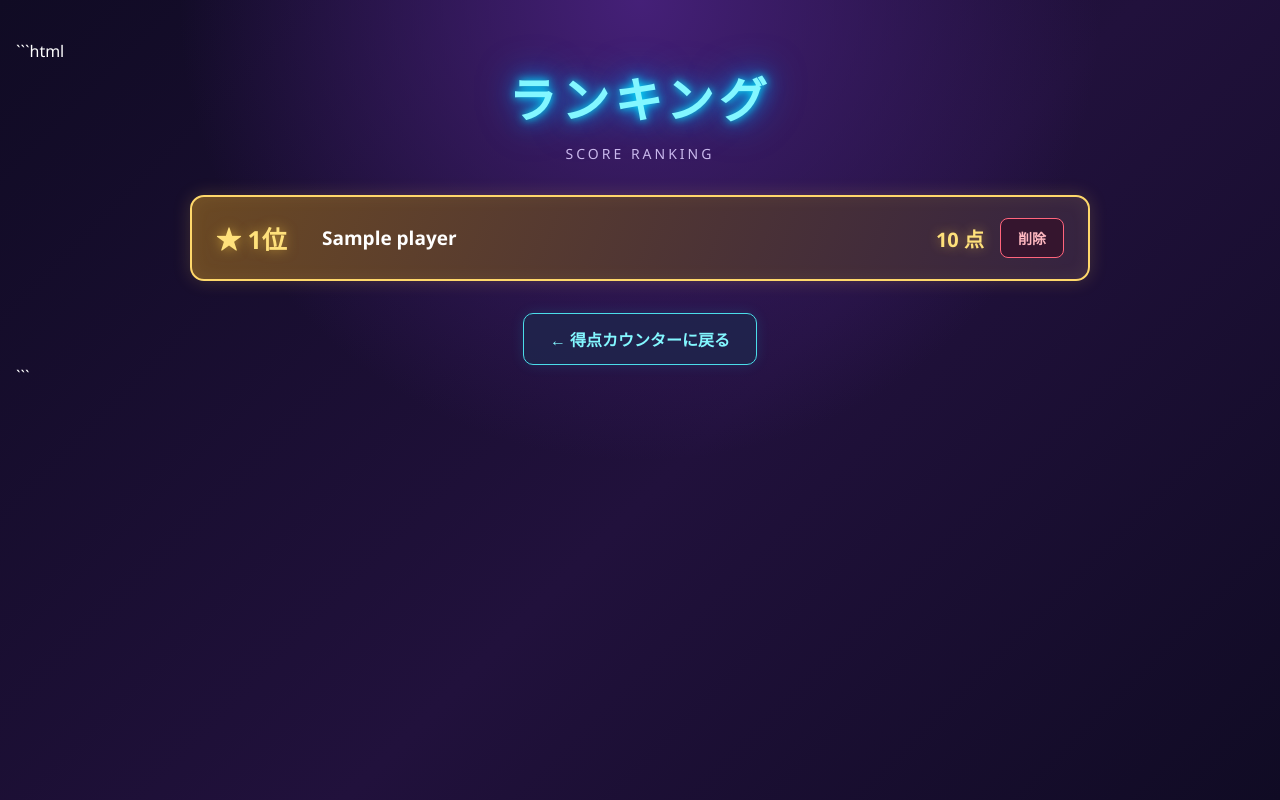
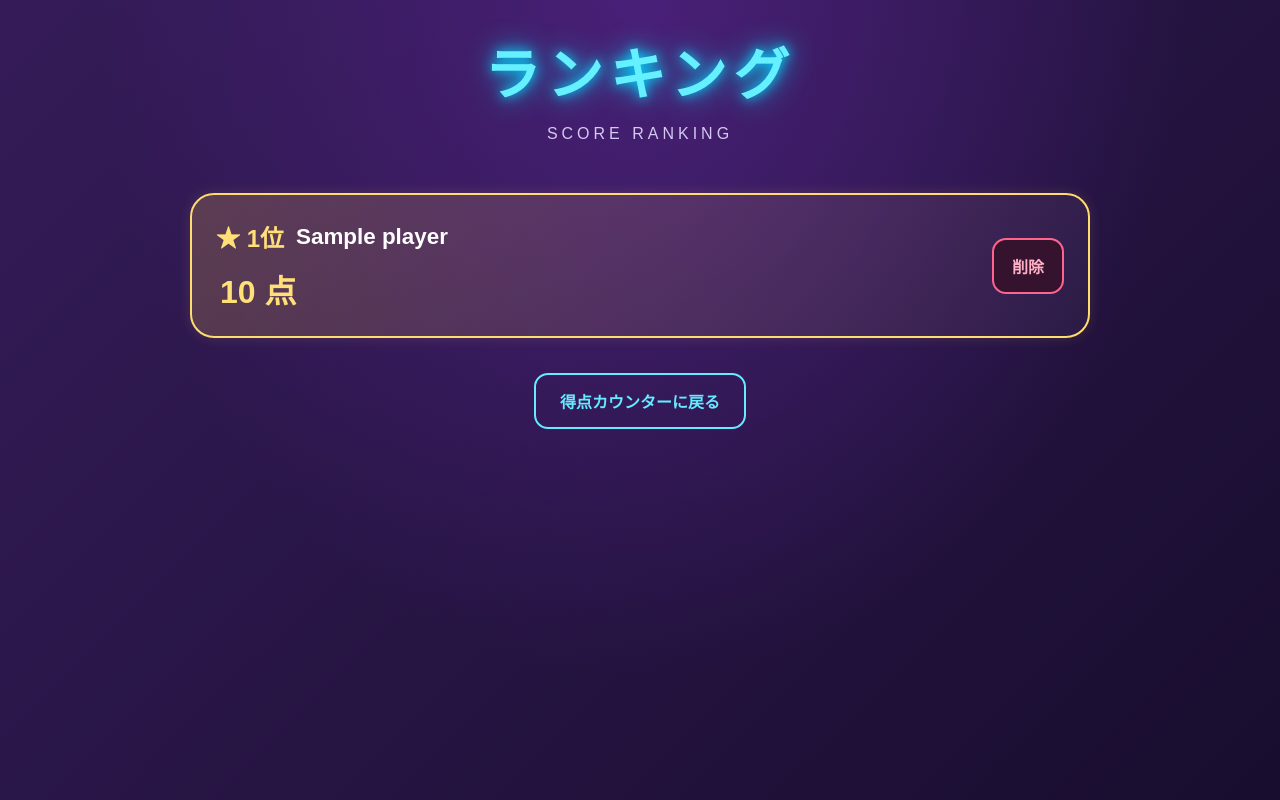
Before and after one commit to anatake0220/scorecount, a Flask app: template hiyosifes/templates/ranking.html in a window 1280 px wide. Run offline with Flask 3, Linux system fonts and the light colour scheme; the template is opened without the code that fills it: most values are stand-ins (such as "Sample title", 1, 10 or a date in 2020).

Commit message:
Add files via upload

````diff
--- a/hiyosifes/templates/index.html
+++ b/hiyosifes/templates/index.html
@@ -1,4 +1,4 @@
-```html
+
 <!DOCTYPE html>
 <html lang="ja">
 <head>
@@ -256,4 +256,3 @@
     </script>
 </body>
 </html>
-```
--- a/hiyosifes/templates/ranking.html
+++ b/hiyosifes/templates/ranking.html
@@ -1,4 +1,4 @@
-```html
+
 <!DOCTYPE html>
 <html lang="ja">
 <head>
@@ -13,13 +13,13 @@
 
         body {
             margin: 0;
+            padding: 30px 16px;
             min-height: 100vh;
-            padding: 40px 16px;
-            font-family: "Segoe UI", sans-serif;
-            color: #ffffff;
+            font-family: sans-serif;
+            color: white;
             background:
-                radial-gradient(circle at top, #452078 0%, transparent 45%),
-                linear-gradient(135deg, #100b24, #21113c 55%, #100b24);
+                radial-gradient(ellipse at top, #492078 0%, transparent 60%),
+                linear-gradient(135deg, #351c59, #180d2e);
         }
 
         .container {
@@ -28,234 +28,185 @@
             margin: 0 auto;
         }
 
+        header {
+            text-align: center;
+            margin-bottom: 50px;
+        }
+
         h1 {
-            margin: 0 0 12px;
-            text-align: center;
-            font-size: clamp(32px, 6vw, 48px);
-            letter-spacing: 5px;
-            color: #83f7ff;
-            text-shadow:
-                0 0 8px #00eaff,
-                0 0 20px #00aaff,
-                0 0 40px #0077ff;
+            margin: 0;
+            color: #65f0ff;
+            font-size: clamp(2rem, 7vw, 3.5rem);
+            letter-spacing: 0.12em;
+            text-shadow: 0 0 12px #00d9ff, 0 0 28px #00d9ff;
         }
 
         .subtitle {
-            margin-bottom: 32px;
-            text-align: center;
-            color: #c9b8ec;
-            font-size: 14px;
-            letter-spacing: 3px;
+            margin-top: 14px;
+            color: #d5c8f2;
+            font-size: 1rem;
+            letter-spacing: 0.25em;
         }
 
         .ranking-list {
             display: flex;
             flex-direction: column;
-            gap: 14px;
+            gap: 20px;
         }
 
         .player {
             display: grid;
-            grid-template-columns: 90px minmax(0, 1fr) auto auto;
+            grid-template-columns: minmax(0, 1fr) auto;
+            grid-template-rows: auto auto;
             align-items: center;
-            gap: 16px;
-            padding: 20px 24px;
-            min-height: 86px;
-            border: 1px solid #7952a9;
-            border-radius: 14px;
-            background: linear-gradient(
-                110deg,
-                rgba(68, 38, 105, 0.95),
-                rgba(36, 22, 64, 0.96)
-            );
-            box-shadow:
-                0 5px 18px rgba(0, 0, 0, 0.25),
-                inset 0 0 14px rgba(160, 100, 255, 0.06);
-            transition: transform 0.2s, border-color 0.2s;
+            gap: 12px 16px;
+            padding: 24px;
+            border: 2px solid rgba(220, 210, 255, 0.8);
+            border-radius: 24px;
+            background: rgba(255, 255, 255, 0.035);
+            box-shadow: 0 6px 20px rgba(0, 0, 0, 0.12);
         }
 
-        .player:hover {
-            transform: translateY(-2px);
-            border-color: #b79aff;
+        .player-info {
+            grid-column: 1;
+            grid-row: 1;
+            display: flex;
+            align-items: center;
+            flex-wrap: wrap;
+            gap: 12px;
+            min-width: 0;
         }
 
-        .rank {
-            color: #d7c2ff;
-            font-size: 21px;
+        .player-rank {
+            font-size: 1.5rem;
             font-weight: bold;
             white-space: nowrap;
         }
 
-        .name {
-            min-width: 0;
+        .player-name {
+            font-size: 1.4rem;
+            font-weight: bold;
             overflow-wrap: anywhere;
-            font-size: 19px;
-            font-weight: bold;
         }
 
-        .score {
-            color: #83f7ff;
-            font-size: 20px;
+        .player-score {
+            grid-column: 1;
+            grid-row: 2;
+            padding-left: 4px;
+            color: #72f0ff;
+            font-size: clamp(1.4rem, 5vw, 2rem);
             font-weight: bold;
-            text-align: right;
-            white-space: nowrap;
-            text-shadow: 0 0 10px rgba(0, 234, 255, 0.35);
+            overflow-wrap: anywhere;
         }
 
         .delete-one {
-            min-width: 64px;
-            min-height: 40px;
-            padding: 8px 12px;
-            color: #ffb8c0;
-            background: #35152e;
-            border: 1px solid #ff647c;
-            border-radius: 8px;
-            font-size: 14px;
+            grid-column: 2;
+            grid-row: 1 / 3;
+            justify-self: end;
+            align-self: center;
+            padding: 14px 18px;
+            border: 2px solid #ff648c;
+            border-radius: 14px;
+            background: #35132f;
+            color: #ffb0c5;
+            font-size: 1rem;
             font-weight: bold;
             cursor: pointer;
-            transition: 0.2s;
+            transition: background 0.2s, transform 0.2s;
         }
 
         .delete-one:hover {
-            background: #5b1e3b;
-            box-shadow: 0 0 14px rgba(255, 100, 124, 0.25);
+            background: #692044;
+            transform: scale(1.04);
         }
 
         .delete-one:disabled {
             opacity: 0.5;
             cursor: wait;
+            transform: none;
         }
 
         /* 1位 */
-        .player:nth-child(1) {
-            border: 2px solid #ffd86b;
+        .rank-1 {
+            border-color: #ffdc70;
             background: linear-gradient(
-                110deg,
-                rgba(111, 76, 35, 0.95),
-                rgba(53, 35, 65, 0.98)
+                120deg,
+                rgba(255, 200, 70, 0.2),
+                rgba(255, 255, 255, 0.035)
             );
-            box-shadow:
-                0 0 18px rgba(255, 207, 75, 0.18),
-                inset 0 0 18px rgba(255, 215, 100, 0.08);
+            box-shadow: 0 0 14px rgba(255, 210, 80, 0.12);
         }
 
-        .player:nth-child(1) .rank {
-            color: #ffe17b;
-            font-size: 25px;
-            text-shadow: 0 0 12px rgba(255, 208, 70, 0.55);
-        }
-
-        .player:nth-child(1) .score {
-            color: #ffe17b;
-            text-shadow: 0 0 12px rgba(255, 208, 70, 0.45);
+        .rank-1 .player-rank,
+        .rank-1 .player-score {
+            color: #ffdf78;
         }
 
         /* 2位 */
-        .player:nth-child(2) {
-            border-color: #cbd5e1;
-            box-shadow: 0 0 14px rgba(203, 213, 225, 0.12);
-        }
-
-        .player:nth-child(2) .rank {
-            color: #e2e8f0;
+        .rank-2 {
+            border-color: #d6d9ee;
         }
 
         /* 3位 */
-        .player:nth-child(3) {
-            border-color: #d99a70;
-            box-shadow: 0 0 14px rgba(217, 154, 112, 0.12);
+        .rank-3 {
+            border-color: #d99c82;
         }
 
-        .player:nth-child(3) .rank {
-            color: #f2b58e;
+        .empty-message {
+            padding: 35px 20px;
+            border: 2px solid rgba(220, 210, 255, 0.5);
+            border-radius: 20px;
+            color: #d5c8f2;
+            text-align: center;
         }
 
-        .empty {
-            padding: 36px 20px;
-            text-align: center;
-            color: #d5c5ef;
-            background: rgba(51, 30, 79, 0.8);
-            border: 1px dashed #7952a9;
+        .back-link {
+            display: block;
+            width: fit-content;
+            margin: 35px auto 0;
+            padding: 14px 24px;
+            border: 2px solid #65eaff;
             border-radius: 14px;
+            color: #65eaff;
+            text-decoration: none;
+            font-weight: bold;
+            transition: background 0.2s;
         }
 
-        .back {
-            display: block;
-            width: fit-content;
-            margin: 32px auto 0;
-            padding: 13px 26px;
-            color: #83f7ff;
-            text-decoration: none;
-            font-weight: bold;
-            border: 1px solid #4bdde9;
-            border-radius: 10px;
-            background: rgba(31, 38, 77, 0.8);
-            box-shadow: 0 0 14px rgba(0, 234, 255, 0.12);
-            transition: 0.2s;
+        .back-link:hover {
+            background: rgba(101, 234, 255, 0.12);
         }
 
-        .back:hover {
-            color: #100b24;
-            background: #83f7ff;
-            box-shadow: 0 0 22px rgba(0, 234, 255, 0.4);
+        @media (max-width: 480px) {
+            body {
+                padding: 24px 12px;
             }
 
-        @media (max-width: 600px) {
-            body {
-                padding: 28px 12px;
+            header {
+                margin-bottom: 35px;
             }
 
             .player {
-                grid-template-columns: 62px minmax(0, 1fr) auto;
+                padding: 18px 14px;
                 gap: 10px;
-                padding: 16px;
+                border-radius: 20px;
             }
 
-            .rank {
-                font-size: 17px;
+            .player-info {
+                gap: 8px;
             }
 
-            .name {
-                font-size: 17px;
+            .player-rank {
+                font-size: 1.2rem;
             }
 
-            .score {
-                grid-column: 2 / 4;
-                text-align: left;
-                font-size: 18px;
+            .player-name {
+                font-size: 1.2rem;
             }
 
             .delete-one {
-                grid-column: 2 / 4;
-                justify-self: start;
-            }
-
-            .player:nth-child(1) .rank {
-                font-size: 20px;
-            }
-        }
-
-        @media (max-width: 360px) {
-            .player {
-                grid-template-columns: 1fr auto;
-                gap: 10px;
-                padding: 14px;
-            }
-
-            .rank {
-                grid-column: 1 / -1;
-            }
-
-            .name {
-                grid-column: 1 / -1;
-            }
-
-            .score {
-                grid-column: 1 / -1;
-            }
-
-            .delete-one {
-                grid-column: 1 / -1;
+                padding: 12px 14px;
+                font-size: 0.9rem;
             }
         }
     </style>
@@ -263,14 +214,21 @@
 
 <body>
     <main class="container">
+        <header>
             <h1>ランキング</h1>
             <div class="subtitle">SCORE RANKING</div>
+        </header>
 
-        <div class="ranking-list">
-            {% if rankings %}
+        <section class="ranking-list">
             {% for player in rankings %}
-                    <section class="player">
-                        <div class="rank">
+                <div class="player
+                    {% if loop.index == 1 %}rank-1
+                    {% elif loop.index == 2 %}rank-2
+                    {% elif loop.index == 3 %}rank-3
+                    {% endif %}">
+
+                    <div class="player-info">
+                        <span class="player-rank">
                             {% if loop.index == 1 %}
                                 ★ 1位
                             {% elif loop.index == 2 %}
@@ -280,32 +238,33 @@
                             {% else %}
                                 {{ loop.index }}位
                             {% endif %}
+                        </span>
+
+                        <span class="player-name">
+                            {{ player.player_name }}
+                        </span>
                     </div>
 
-                        <div class="name">{{ player.player_name }}</div>
-
-                        <div class="score">
+                    <div class="player-score">
                         {{ "{:,}".format(player.score) }} 点
                     </div>
 
                     <button
+                        type="button"
                         class="delete-one"
                         onclick="deleteRanking(this, {{ player.id }}, {{ loop.index }})"
                     >
                         削除
                     </button>
+                </div>
+            {% else %}
+                <div class="empty-message">
+                    まだランキングが登録されていません。
+                </div>
+            {% endfor %}
         </section>
-                {% endfor %}
-            {% else %}
-                <div class="empty">
-                    まだランキングの登録がありません。
-                </div>
-            {% endif %}
-        </div>
 
-        <a class="back" href="{{ url_for('index') }}">
-            ← 得点カウンターに戻る
-        </a>
+        <a href="/" class="back-link">得点カウンターに戻る</a>
     </main>
 
     <script>
@@ -350,7 +309,8 @@
                 location.reload();
 
             } catch (error) {
-                alert("通信に失敗しました。時間をおいて再度お試しください。");
+                console.error(error);
+                alert("通信エラーが発生しました。時間をおいて再度お試しください。");
                 button.disabled = false;
                 button.textContent = "削除";
             }
@@ -358,4 +318,3 @@
     </script>
 </body>
 </html>
-```
````
Lines whose indentation alone changed are shown as unchanged.
